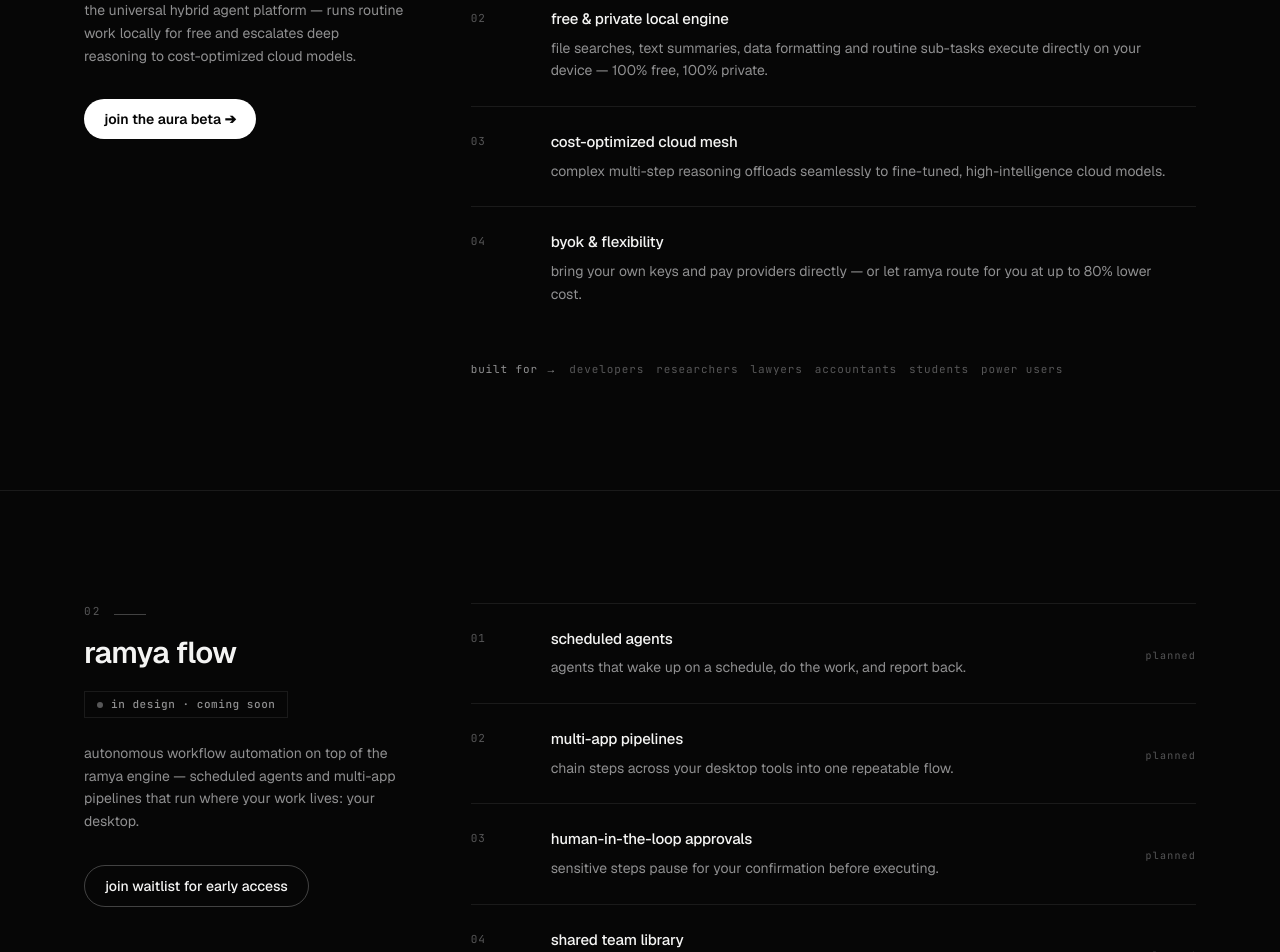
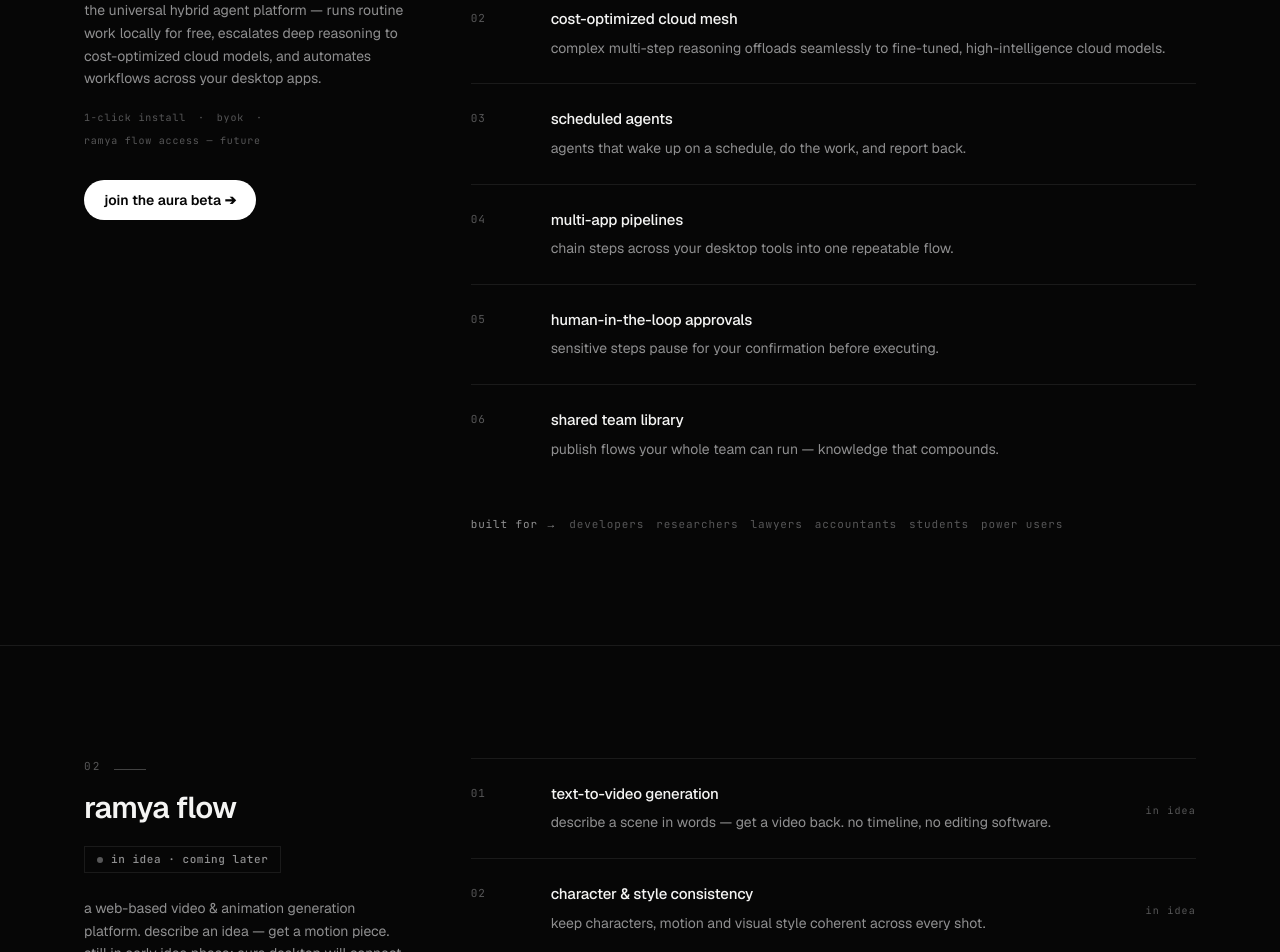
Before and after one commit to suyashkrishangarg/ramya, a Next.js app: page /products in a window 1280 px wide. Shown: the part 820-1772 px from the top of the page. Built offline with nearby package versions, Linux system fonts and the light colour scheme; no server answers; the database is empty.

Commit message:
ramya flow reposition: video & animation platform (in idea); move workflow automation into aura desktop

```diff
--- a/app/products/page.tsx
+++ b/app/products/page.tsx
@@ -11,52 +11,62 @@
 export const metadata: Metadata = {
   title: "products",
   description:
-    "aura desktop — the universal hybrid agent platform. ramya flow — autonomous workflow automation. one hybrid engine: local first, cloud when it counts.",
+    "aura desktop — the universal hybrid agent platform. ramya flow — the video & animation generation platform. one hybrid engine: local first, cloud when it counts.",
 };
 
 const AURA_FEATURES = [
   {
     index: "01",
-    title: "1-click desktop app",
-    body: "clean, zero-code interface for technical and non-technical users. no cli. no config files. install and go.",
-  },
-  {
-    index: "02",
     title: "free & private local engine",
     body: "file searches, text summaries, data formatting and routine sub-tasks execute directly on your device — 100% free, 100% private.",
   },
   {
-    index: "03",
+    index: "02",
     title: "cost-optimized cloud mesh",
     body: "complex multi-step reasoning offloads seamlessly to fine-tuned, high-intelligence cloud models.",
   },
   {
+    index: "03",
+    title: "scheduled agents",
+    body: "agents that wake up on a schedule, do the work, and report back.",
+  },
+  {
     index: "04",
-    title: "byok & flexibility",
-    body: "bring your own keys and pay providers directly — or let ramya route for you at up to 80% lower cost.",
+    title: "multi-app pipelines",
+    body: "chain steps across your desktop tools into one repeatable flow.",
+  },
+  {
+    index: "05",
+    title: "human-in-the-loop approvals",
+    body: "sensitive steps pause for your confirmation before executing.",
+  },
+  {
+    index: "06",
+    title: "shared team library",
+    body: "publish flows your whole team can run — knowledge that compounds.",
   },
 ];
 
 const FLOW_FEATURES = [
   {
     index: "01",
-    title: "scheduled agents",
-    body: "agents that wake up on a schedule, do the work, and report back.",
+    title: "text-to-video generation",
+    body: "describe a scene in words — get a video back. no timeline, no editing software.",
   },
   {
     index: "02",
-    title: "multi-app pipelines",
-    body: "chain steps across your desktop tools into one repeatable flow.",
+    title: "character & style consistency",
+    body: "keep characters, motion and visual style coherent across every shot.",
   },
   {
     index: "03",
-    title: "human-in-the-loop approvals",
-    body: "sensitive steps pause for your confirmation before executing.",
+    title: "cloud-rendered platform",
+    body: "runs fully online — no install, no heavy gpu required.",
   },
   {
     index: "04",
-    title: "shared team library",
-    body: "publish flows your whole team can run — knowledge that compounds.",
+    title: "desktop bridge",
+    body: "aura desktop will connect to ramya flow features from the desktop app in the future.",
   },
 ];
 
@@ -113,8 +123,16 @@
                 </BadgePill>
                 <p className="mt-6 max-w-xs text-sm leading-relaxed text-muted">
                   the universal hybrid agent platform — runs routine work locally for
-                  free and escalates deep reasoning to cost-optimized cloud models.
+                  free, escalates deep reasoning to cost-optimized cloud models, and
+                  automates workflows across your desktop apps.
                 </p>
+                <div className="mt-5 flex flex-wrap gap-x-3 gap-y-2 font-mono text-[10px] tracking-[0.08em] text-dim">
+                  <span>1-click install</span>
+                  <span>·</span>
+                  <span>byok</span>
+                  <span>·</span>
+                  <span>ramya flow access — future</span>
+                </div>
                 <PrimaryButton href="/#waitlist" className="mt-8">
                   join the aura beta ➔
                 </PrimaryButton>
@@ -152,12 +170,12 @@
                   ramya flow
                 </h2>
                 <BadgePill dot="bg-dim" className="mt-5">
-                  in design · coming soon
+                  in idea · coming later
                 </BadgePill>
                 <p className="mt-6 max-w-xs text-sm leading-relaxed text-muted">
-                  autonomous workflow automation on top of the ramya engine — scheduled
-                  agents and multi-app pipelines that run where your work lives: your
-                  desktop.
+                  a web-based video & animation generation platform. describe an idea —
+                  get a motion piece. still in early idea phase; aura desktop will
+                  connect to its features in the future.
                 </p>
                 <GhostButton href="/#waitlist" className="mt-8">
                   join waitlist for early access
@@ -173,7 +191,7 @@
                     {...f}
                     right={
                       <span className="font-mono text-[10px] tracking-[0.12em] text-dim">
-                        planned
+                        in idea
                       </span>
                     }
                   />
--- a/components/marquee.tsx
+++ b/components/marquee.tsx
@@ -3,7 +3,7 @@
   "local inference — $0",
   "cloud reasoning — up to 80% cheaper",
   "bring your own key",
-  "ramya flow — in design",
+  "ramya flow — video & animation · in idea",
   "private by design",
 ];
 
```
Also changed, not shown: 1 other file (tests, documents, lock files or other folders).
